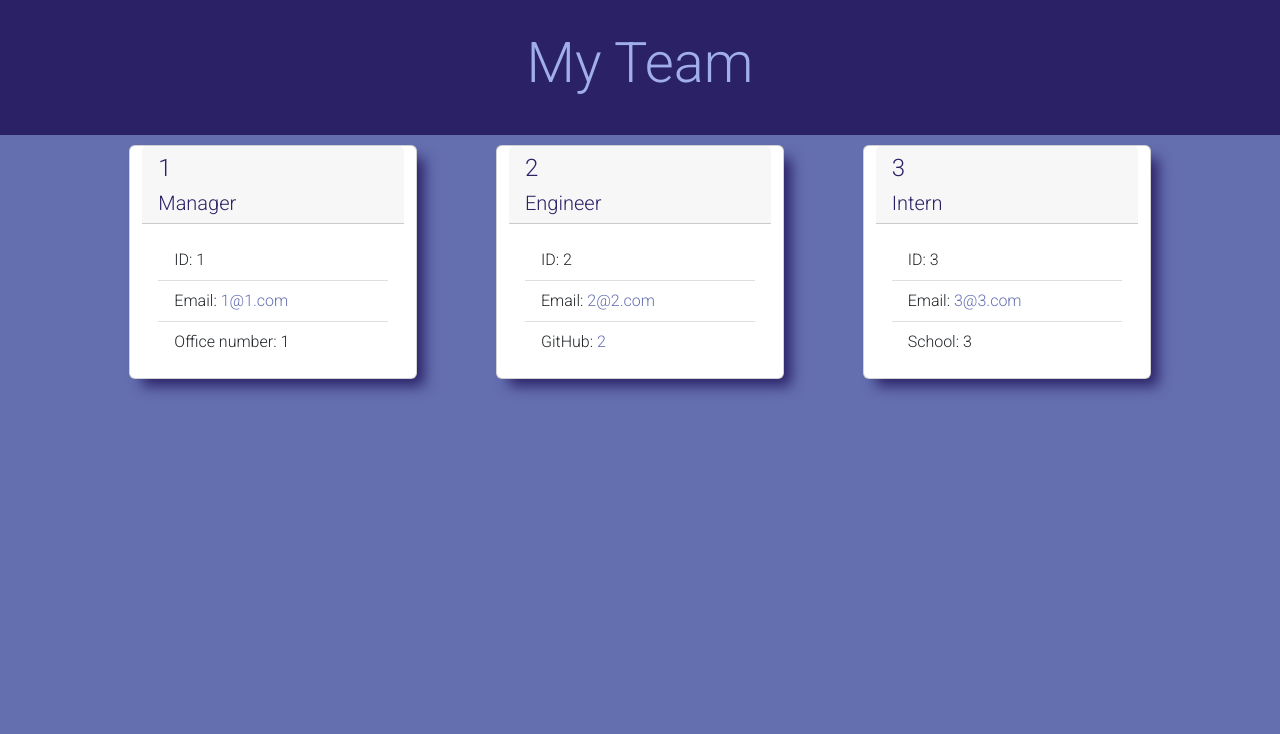
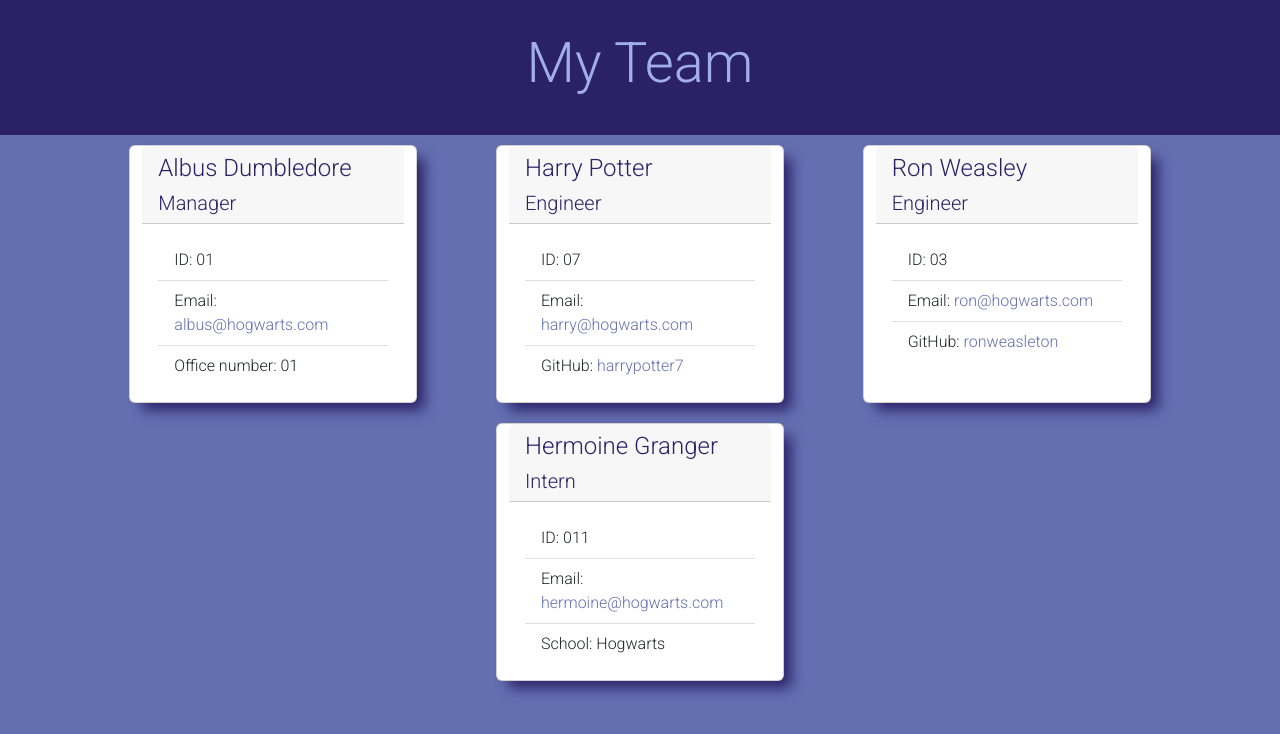
Before and after one commit to magmesser/team-profile-generator, a website: page dist/results.html in a window 1280 px wide. Drawn offline with nearby package versions, Linux system fonts and the light colour scheme.

Commit message:
added readme

```diff
--- a/dist/results.html
+++ b/dist/results.html
@@ -27,31 +27,49 @@
 
                    <div class="card" style="width: 18rem;">
 <div class="card-header">
-    <h4 class="card-title">1</h4>
+    <h4 class="card-title">Albus Dumbledore</h4>
     <h5 class="card-text">Manager</h5>
 </div>
 <div class="card-body">
     <ul class="list-group list-group-flush">
-        <li class="list-group-item">ID: 1</li>
-        <li class="list-group-item">Email: <a href="mailto:1@1.com" target="_blank" class="card-link">1@1.com</a>
+        <li class="list-group-item">ID: 01</li>
+        <li class="list-group-item">Email: <a href="mailto:albus@hogwarts.com" target="_blank" class="card-link">albus@hogwarts.com</a>
         </li>
-        <li class="list-group-item">Office number: 1</li>
+        <li class="list-group-item">Office number: 01</li>
     </ul>
 </div>
 </div>
 <div class="card" style="width: 18rem;">
                         <div class="card-header">
-                            <h4 class="card-title">2 </h4>
+                            <h4 class="card-title">Harry Potter</h4>
                             <h5 class="card-text">Engineer</h5>
                         </div>
                         <div class="card-body">
                             <ul class="list-group list-group-flush">
-                                <li class="list-group-item">ID: 2</li>
-                                <li class="list-group-item">Email: <a href="mailto:2@2.com" target="_blank"
-                                        class="card-link">2@2.com</a>
+                                <li class="list-group-item">ID: 07</li>
+                                <li class="list-group-item">Email: <a href="mailto:harry@hogwarts.com" target="_blank"
+                                        class="card-link">harry@hogwarts.com</a>
                                 </li>
-                                <li class="list-group-item">GitHub: <a href="https://github.com/2"
-                                        target="_blank" class="card-link">2</a>
+                                <li class="list-group-item">GitHub: <a href="https://github.com/harrypotter7"
+                                        target="_blank" class="card-link">harrypotter7</a>
+
+                                </li>
+                            </ul>
+                        </div>
+                    </div>
+<div class="card" style="width: 18rem;">
+                        <div class="card-header">
+                            <h4 class="card-title">Ron Weasley</h4>
+                            <h5 class="card-text">Engineer</h5>
+                        </div>
+                        <div class="card-body">
+                            <ul class="list-group list-group-flush">
+                                <li class="list-group-item">ID: 03</li>
+                                <li class="list-group-item">Email: <a href="mailto:ron@hogwarts.com" target="_blank"
+                                        class="card-link">ron@hogwarts.com</a>
+                                </li>
+                                <li class="list-group-item">GitHub: <a href="https://github.com/ronweasleton"
+                                        target="_blank" class="card-link">ronweasleton</a>
 
                                 </li>
                             </ul>
@@ -59,15 +77,15 @@
                     </div>
 <div class="card" style="width: 18rem;">
 <div class="card-header">
-    <h4 class="card-title">3 </h4>
+    <h4 class="card-title">Hermoine Granger</h4>
     <h5 class="card-text">Intern</h5>
 </div>
 <div class="card-body">
     <ul class="list-group list-group-flush">
-        <li class="list-group-item">ID: 3</li>
-        <li class="list-group-item">Email: <a href="mailto:3@3.com" target="_blank" class="card-link">3@3.com</a>
+        <li class="list-group-item">ID: 011</li>
+        <li class="list-group-item">Email: <a href="mailto:hermoine@hogwarts.com" target="_blank" class="card-link">hermoine@hogwarts.com</a>
         </li>
-        <li class="list-group-item">School: 3</li>
+        <li class="list-group-item">School: Hogwarts</li>
     </ul>
 </div>
 </div>
```
Also changed, not shown: README.md.
